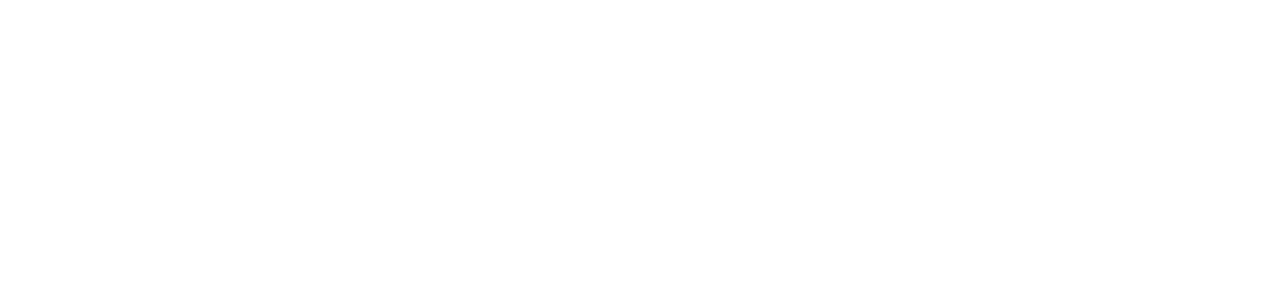
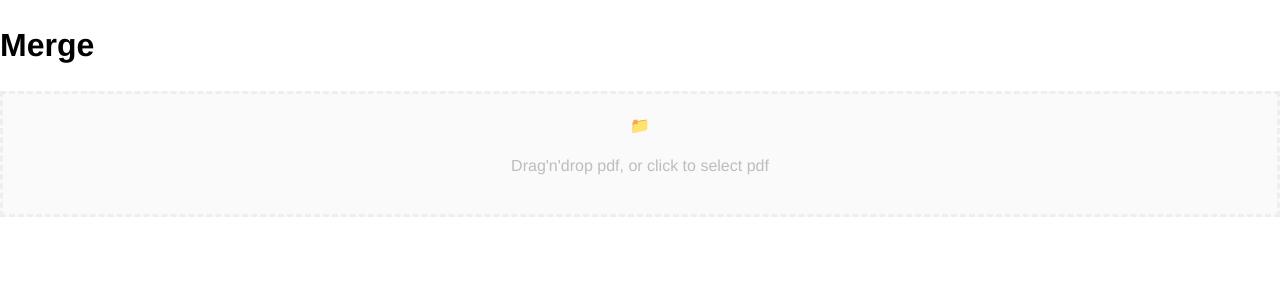
Before and after one commit to PDFcraft/pdfcraft-frontend, a React (Create React App) app: page /split in a window 1280 px wide. Before the commit this address had no page. Shown: the top 300 px of the page. Built offline with nearby package versions, Linux system fonts and the light colour scheme.

Commit message:
Feat: Split Page

```diff
--- a/src/App.js
+++ b/src/App.js
@@ -2,6 +2,7 @@
 import { BrowserRouter as Router, Route, Routes } from "react-router-dom";
 import Merge from "./component/Merge";
 import Home from "./component/Home"
+import Split from "./component/Split";
 
 function App() {
   return (
@@ -9,6 +10,7 @@
       <Routes>
         <Route path="/" exact element={<Home />} />
         <Route path="/merge" exact element={<Merge />} />
+        <Route path="/split" exact element={<Split />} />
 
       </Routes>
     </Router>
--- a/src/component/Home.js
+++ b/src/component/Home.js
@@ -10,6 +10,11 @@
                     MERGE
                 </button>
             </Link>
+            <Link to="/split">
+                <button>
+                    SPLIT
+                </button>
+            </Link>
         </div>
     );
 };
--- /dev/null
+++ b/src/component/Split.js
@@ -0,0 +1,21 @@
+import React, { useState } from "react";
+import DropzoneComponent from "./DropzoneComponent";
+import * as func from "./func";
+
+const Merge = () => {
+    const dragzoneMsg = "Drag'n'drop pdf, or click to select pdf";
+    const [files, setFiles] = useState([]);
+    const handleDrop = acceptedFiles => {
+        setFiles(acceptedFiles);
+        console.log(acceptedFiles)
+    }
+    return (
+        <div>
+            <h1>Merge</h1>
+            <DropzoneComponent files={files} dragzoneMsg={dragzoneMsg} allowMultiple={false} handleDrop={handleDrop}></DropzoneComponent>
+        </div>
+    );
+
+};
+
+export default Merge;
```
